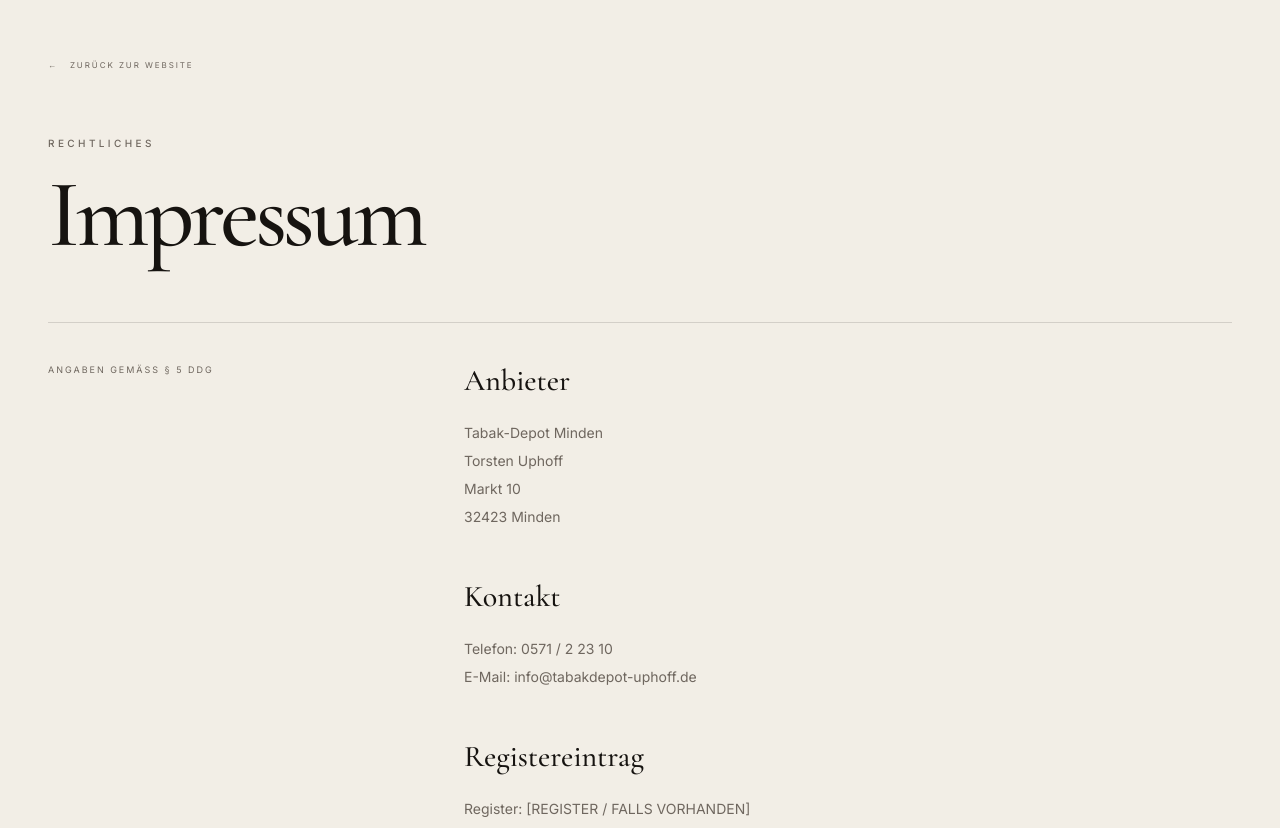
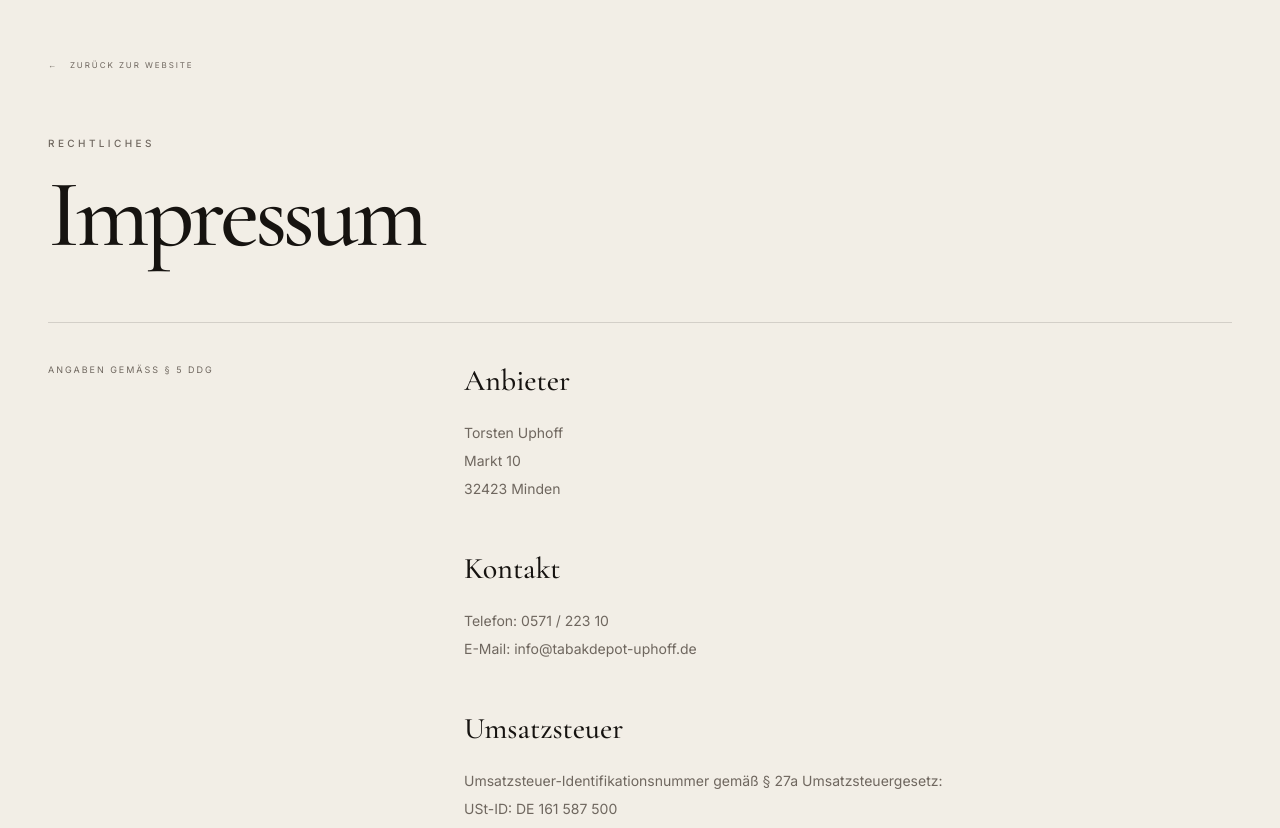
Before and after one commit to leonajosephine/tabakDepot, a Next.js app: page /impressum in a window 1280 px wide. Shown: the part 110-938 px from the top of the page. Built offline with nearby package versions, Linux system fonts and the light colour scheme.

Commit message:
feat(impressum/datenschutz): update content

```diff
--- a/src/app/datenschutz/page.tsx
+++ b/src/app/datenschutz/page.tsx
@@ -70,8 +70,6 @@ export default function DatenschutzPage() {
               </p>
 
               <p className="mt-4 text-sm leading-7 text-[var(--muted-dark)]">
-                Tabak-Depot Minden
-                <br />
                 Torsten Uphoff
                 <br />
                 Markt 10
@@ -79,7 +77,7 @@ export default function DatenschutzPage() {
                 32423 Minden
                 <br />
                 <br />
-                Telefon: 0571 / 2 23 10
+                Telefon: 0571 / 223 10
                 <br />
                 E-Mail:{" "}
                 <a
--- a/src/app/impressum/page.tsx
+++ b/src/app/impressum/page.tsx
@@ -42,8 +42,6 @@ export default function ImpressumPage() {
               </h2>
 
               <p className="mt-5 text-sm leading-7 text-[var(--muted-dark)]">
-                Tabak-Depot Minden
-                <br />
                 Torsten Uphoff
                 <br />
                 Markt 10
@@ -58,7 +56,7 @@ export default function ImpressumPage() {
               </h2>
 
               <p className="mt-5 text-sm leading-7 text-[var(--muted-dark)]">
-                Telefon: 0571 / 2 23 10
+                Telefon: 0571 / 223 10
                 <br />
                 E-Mail:{" "}
                 <a
@@ -70,7 +68,7 @@ export default function ImpressumPage() {
               </p>
             </section>
 
-            {/* TODO: VOR LIVEGANG PRÜFEN */}
+            {/* TODO: VOR LIVEGANG PRÜFEN
             <section>
               <h2 className="font-display text-3xl font-medium">
                 Registereintrag
@@ -81,7 +79,7 @@ export default function ImpressumPage() {
                 <br />
                 Registernummer: [REGISTERNUMMER]
               </p>
-            </section>
+            </section> */}
 
             {/* TODO: VOR LIVEGANG PRÜFEN */}
             <section>
@@ -93,7 +91,7 @@ export default function ImpressumPage() {
                 Umsatzsteuer-Identifikationsnummer gemäß § 27a
                 Umsatzsteuergesetz:
                 <br />
-                [UST-IDNR. / FALLS VORHANDEN]
+                USt-ID: DE 161 587 500
               </p>
             </section>
 
```
